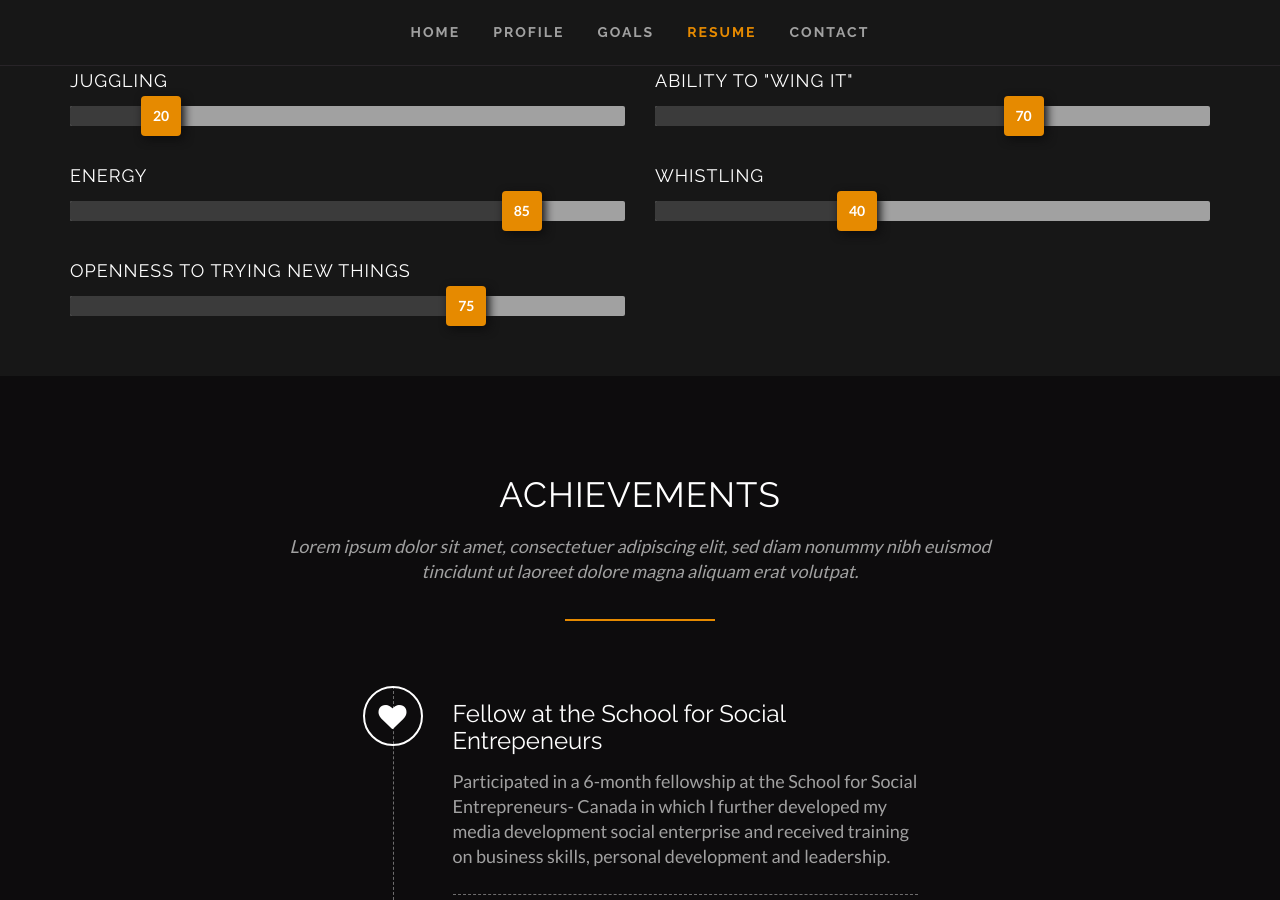
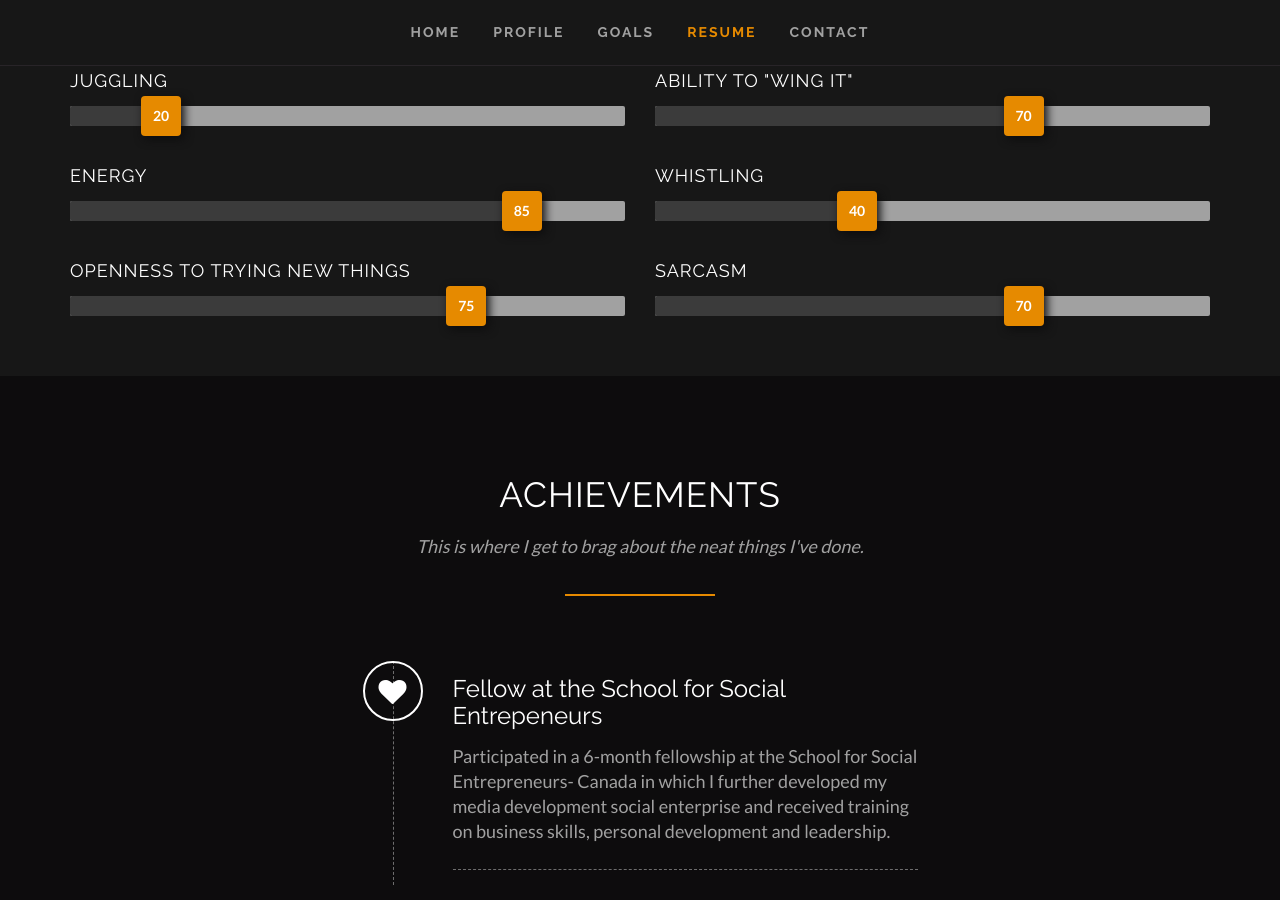
Before and after one commit to clearcareer/JackyHabib, a Jekyll site: the page built from index.html, in a window 1280 px wide and 900 px high, scrolled down 3987 px. Built offline with Jekyll 4.4.1, drawn with Linux system fonts in a browser that asks for light colours; some web fonts are replaced.

Commit message:
Updated '/index.html' via CloudCannon

```diff
--- a/index.html
+++ b/index.html
@@ -91,6 +91,8 @@ skills:
     level: 40
   - name: Openness to trying new things
     level: 75
+  - name: Sarcasm
+    level: 70
 achievements:
   - name: Fellow at the School for Social Entrepeneurs
     description: 'Participated in a 6-month fellowship at the School for Social Entrepreneurs- Canada in which I further developed my media development social enterprise and received training on business skills, personal development and leadership.'
@@ -528,7 +530,7 @@ social_icons:
                     <div class="col-md-8 col-md-offset-2 text-center">
                         <h2 class="section-title editable">Achievements</h2>
 
-                        <p class="section-subtitle editable">Lorem ipsum dolor sit amet, consectetuer adipiscing elit, sed diam nonummy nibh euismod tincidunt ut laoreet dolore magna aliquam erat volutpat.</p>
+                        <p class="section-subtitle editable">This is where I get to brag about the neat things I've done.</p>
 
                         <span class="divider center"></span>
                     </div>
```
